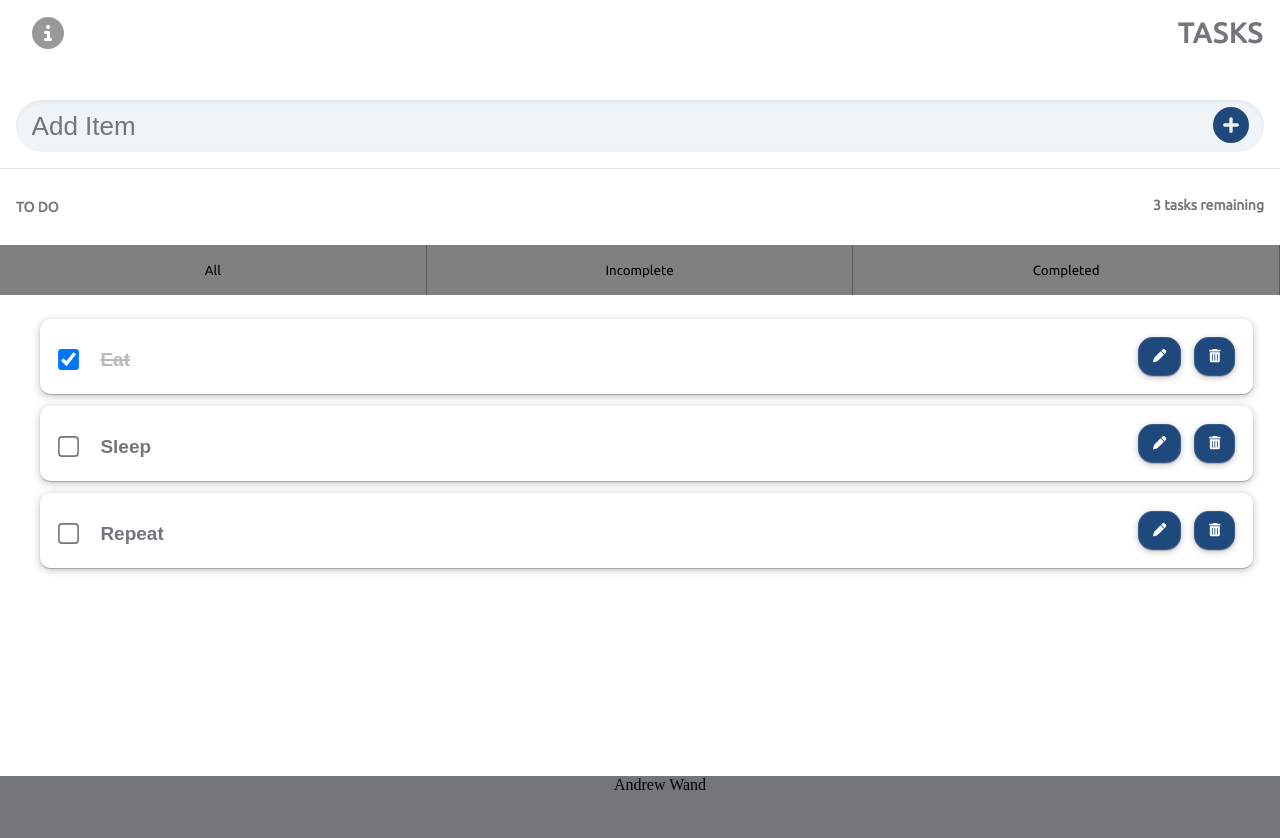
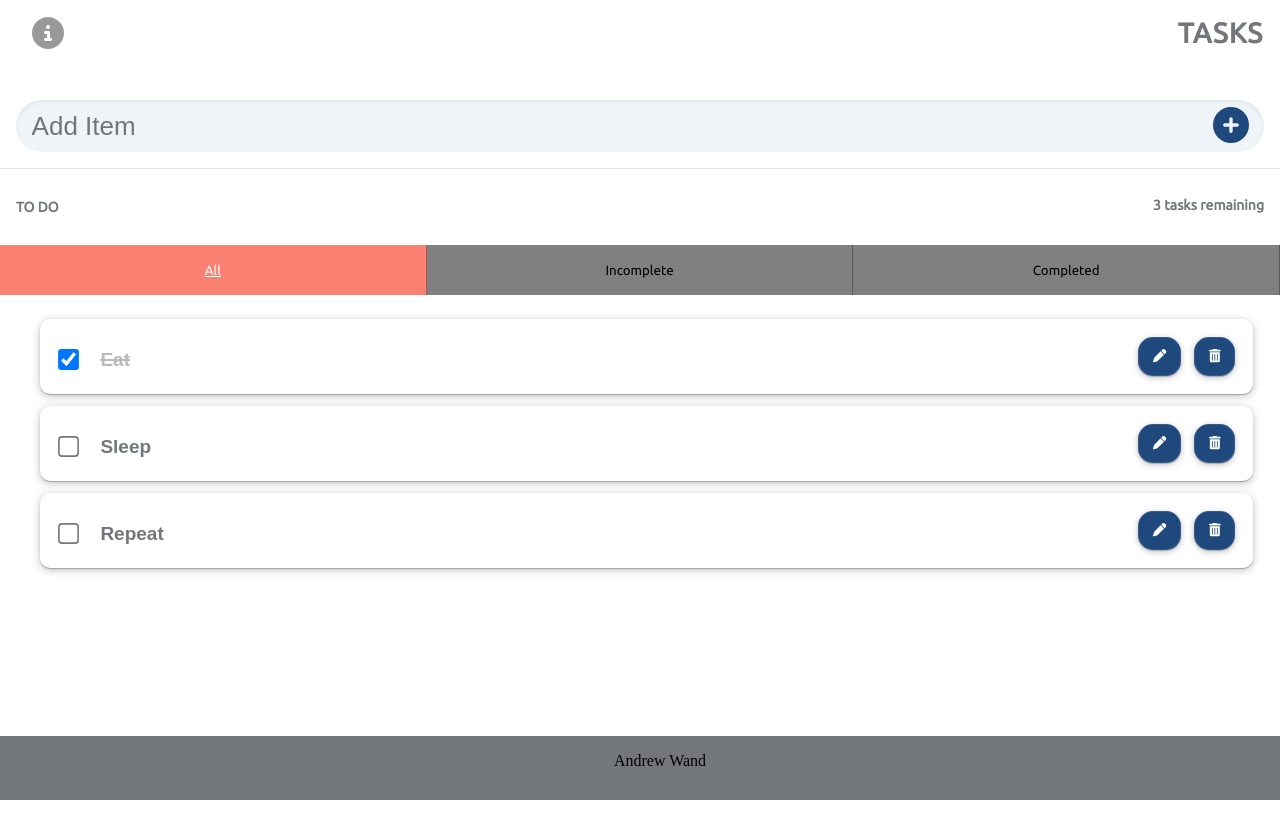
Before and after one commit to Andrew-Wand/todolist-react, a React (Create React App) app: page / in a window 1280 px wide. After the commit the page ends 800 px from the top, so only its background shows below. Built offline with nearby package versions, Linux system fonts and the light colour scheme.

Commit message:
filter buttons color when pressed

```diff
--- a/src/Components/FilterButton.jsx
+++ b/src/Components/FilterButton.jsx
@@ -4,37 +4,21 @@ import React, { useState } from 'react'
 
 function FilterButton(props) {
 
-  const [isActive, setIsActive] = useState();
-
-  const handleClick = () => {
-
-    setIsActive(current => !current);
-
-    // 👇️ or set to true
-    // if (!isActive) {
-    //   setIsActive(true);
-    // }
-
-
-
-  };
-
-
-
 
   return (
 
 
       <button
-
+      id={props.id}
       style={{
-        backgroundColor: isActive ? 'salmon' : 'gray',
-        color: isActive ? 'white' : '',
+        backgroundColor: props.isPressed ? 'salmon' : 'gray',
+        color: props.isPressed ? 'white' : 'black',
+        textDecoration: props.isPressed ? 'underline' : 'none'
       }}
       className="filter-btn"
       type='button'
       aria-pressed={props.isPressed}
-      onClick={() => {props.setFilter(props.name); handleClick(); }}>
+      onClick={() => {props.setFilter(props.name); }}>
 
 
         <span>{props.name} </span>
--- a/src/index.css
+++ b/src/index.css
@@ -2,6 +2,7 @@
 
 * {
   box-sizing: border-box;
+  scroll-behavior: smooth;
 }
 
 body {
@@ -204,9 +205,9 @@ align-items: center;
 /* Footer */
 
 .footer-container {
-  position: sticky;
+  position: fixed;
   margin-top: 13rem;
-  /* bottom: 0; */
+  bottom: 0;
   left: 0;
   width: 100%;
   text-align: center;
```
